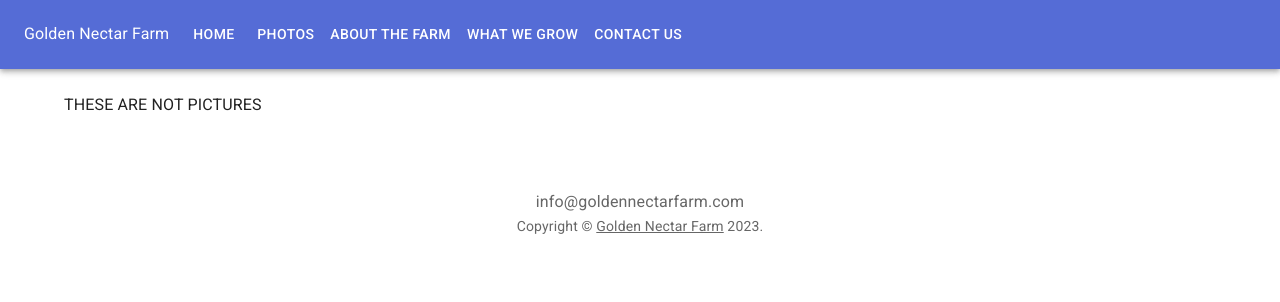
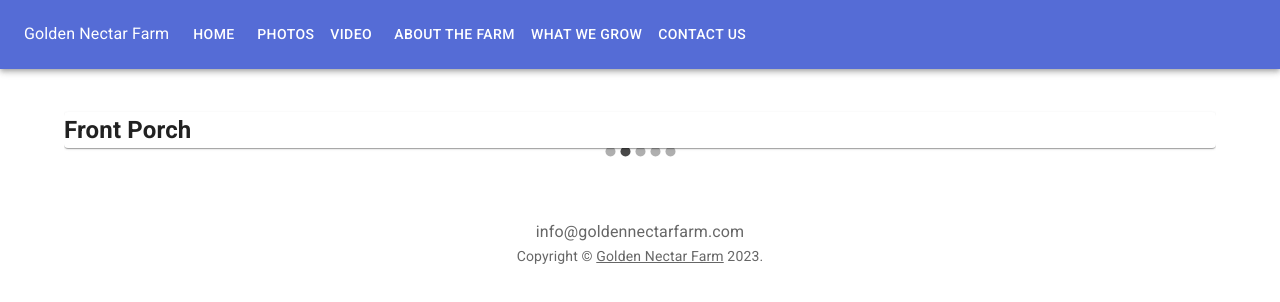
Before and after one commit to tamarmot/goldennectarfarm, a React (Create React App) app in the folder react_mui/create-react-app/: page /Photos in a window 1280 px wide. Shown: the top 302 px of the page. Built offline with nearby package versions, Linux system fonts and the light colour scheme.

Commit message:
wip cannot see images

```diff
--- a/react_mui/create-react-app/package.json
+++ b/react_mui/create-react-app/package.json
@@ -13,13 +13,12 @@
     "@emotion/styled": "latest",
     "@mui/material": "latest",
     "@mui/icons-material": "latest",
-    "markdown-to-jsx": "latest",
-    "mui-markdown": "latest",
     "react-markdown": "latest",
     "react": "latest",
     "react-dom": "latest",
     "react-router-dom": "latest",
-    "react-scripts": "latest"
+    "react-scripts": "latest",
+    "react-material-ui-carousel":"v2mui5"
   },
   "browserslist": {
     "production": [
--- a/react_mui/create-react-app/src/App.js
+++ b/react_mui/create-react-app/src/App.js
@@ -9,6 +9,7 @@ import InstagramIcon from '@mui/icons-material/Instagram';
 import { Route, Routes } from 'react-router-dom';
 import Home from './pages/Home';
 import Photos from './pages/Photos';
+import Video from './pages/Video';
 import About from './pages/About';
 import Contact from './pages/Contact';
 import WhatWeGrow from './pages/WhatWeGrow';
@@ -18,16 +19,8 @@ import Header from './Header';
 import Footer from './Footer';
 
 import * as React from 'react';
-import Blog from './Blog';
 
 const theme = createTheme();
-
-const sections = [
-  { title: 'The Farm', url: '#' },
-  { title: 'What We Grow', url: '#' },
-  { title: 'Instagram', url: 'https://www.instagram.com/goldennectarfarm/' },
-  { title: 'Facebook', url: 'https://www.facebook.com/pages/Golden-Nectar-Farm/157366357790557' },
-];
 
 const social = [
   { name: 'Instagram', icon: InstagramIcon, url: 'https://www.instagram.com/goldennectarfarm/' },
@@ -36,6 +29,23 @@ const social = [
 
 const contact_info = "info@goldennectarfarm.com"
 
+const images = [
+  {name: "The house",
+   description: "The main house has a big A-Frame living room.",
+   image: "house_garden.png"},
+  {name: "Front Porch",
+   description: "",
+   image: "front_porch.png"},
+   {name: "Aerial Photo",
+   description: "",
+   image: "aerial_1.png"},
+   {name: "Aerial Photo",
+   description: "",
+   image: "aerial_2.png"},
+   {name: "Aerial Photo",
+   description: "",
+   image: "aerial_3.png"}
+]
 
 export default function App() {
   return (
@@ -45,7 +55,8 @@ export default function App() {
       <Container maxWidth="lg">
       <Routes>
         <Route path="/" element={<Home/>}/>
-        <Route path="/Photos" element={<Photos />}/>
+        <Route path="/Photos" element={<Photos images={images}/>}/>
+        <Route path="/Video" element={<Video />}/>
         <Route path="/About" element={<About/>}/>
         <Route path="/WhatWeGrow" element={<WhatWeGrow />}/>
         <Route path="/Contact" element={<Contact />}/>
--- a/react_mui/create-react-app/src/components/AppBar.js
+++ b/react_mui/create-react-app/src/components/AppBar.js
@@ -8,6 +8,7 @@ import { Link } from "react-router-dom";
 
 const pages = [{name:"Home", path: ""},
                {name:"Photos", path: "Photos"},
+               {name:"Video", path: "Video"},
                {name:"About the Farm", path: "About"},
                {name:"What We Grow", path: "WhatWeGrow"},
                {name: "Contact Us", path: "Contact"}];
--- /dev/null
+++ b/react_mui/create-react-app/src/components/YouTubeEmbed.js
@@ -0,0 +1,24 @@
+import React from "react";
+import PropTypes from "prop-types";
+
+import "./youtube.css";
+
+const YoutubeEmbed = ({ embedId }) => (
+  <div className="video-responsive">
+    <iframe
+      width="853"
+      height="480"
+      src={`https://www.youtube.com/embed/${embedId}`}
+      frameBorder="0"
+      allow="accelerometer; autoplay; clipboard-write; encrypted-media; gyroscope; picture-in-picture"
+      allowFullScreen
+      title="Embedded youtube"
+    />
+  </div>
+);
+
+YoutubeEmbed.propTypes = {
+  embedId: PropTypes.string.isRequired
+};
+
+export default YoutubeEmbed;
--- /dev/null
+++ b/react_mui/create-react-app/src/components/youtube.css
@@ -0,0 +1,14 @@
+.video-responsive {
+    overflow: hidden;
+    padding-bottom: 56.25%;
+    position: relative;
+    height: 0;
+  }
+
+  .video-responsive iframe {
+    left: 0;
+    top: 0;
+    height: 100%;
+    width: 100%;
+    position: absolute;
+  }
--- a/react_mui/create-react-app/src/pages/Photos.js
+++ b/react_mui/create-react-app/src/pages/Photos.js
@@ -1,11 +1,43 @@
-function Photos() {
+import PropTypes from 'prop-types';
+import React from 'react';
+import Carousel from 'react-material-ui-carousel'
+import { Paper, Button } from '@mui/material'
+
+
+function Photos(props)
+{
+    const {images} = props;
+
+
     return (
-      <div>
-       <p>
-       THESE ARE NOT PICTURES
-       </p>
-      </div>
-    );
-  }
+        <Carousel>
+            {
+                images.map( (item, i) => <Item key={i} item={item} /> )
+            }
+        </Carousel>
+    )
+}
+
+function Item(props)
+{
+    const {item} = props;
+    return (
+        <Paper>
+            <h2>{item.name}</h2>
+            <p>{item.description}</p>
+            <img style={{ display: 'none' }} src={process.env.PUBLIC_URL + "/images/photos/" + item.image} alt={item.name} />
+        </Paper>
+    )
+}
+
+Photos.propTypes = {
+    images: PropTypes.arrayOf(
+        PropTypes.shape({
+            name: PropTypes.string.isRequired,
+            description: PropTypes.string,
+            image: PropTypes.string.isRequired,
+        })
+    )
+}
 
   export default Photos;
--- /dev/null
+++ b/react_mui/create-react-app/src/pages/Video.js
@@ -0,0 +1,12 @@
+import React from "react";
+import YoutubeEmbed from "../components/YouTubeEmbed";
+
+function Video() {
+    return (
+      <div>
+       <YoutubeEmbed embedId="T8WBbF87fKE" />
+      </div>
+    );
+  }
+
+  export default Video;
```
Also changed, not shown: 1 other file (tests, documents, lock files or other folders).
